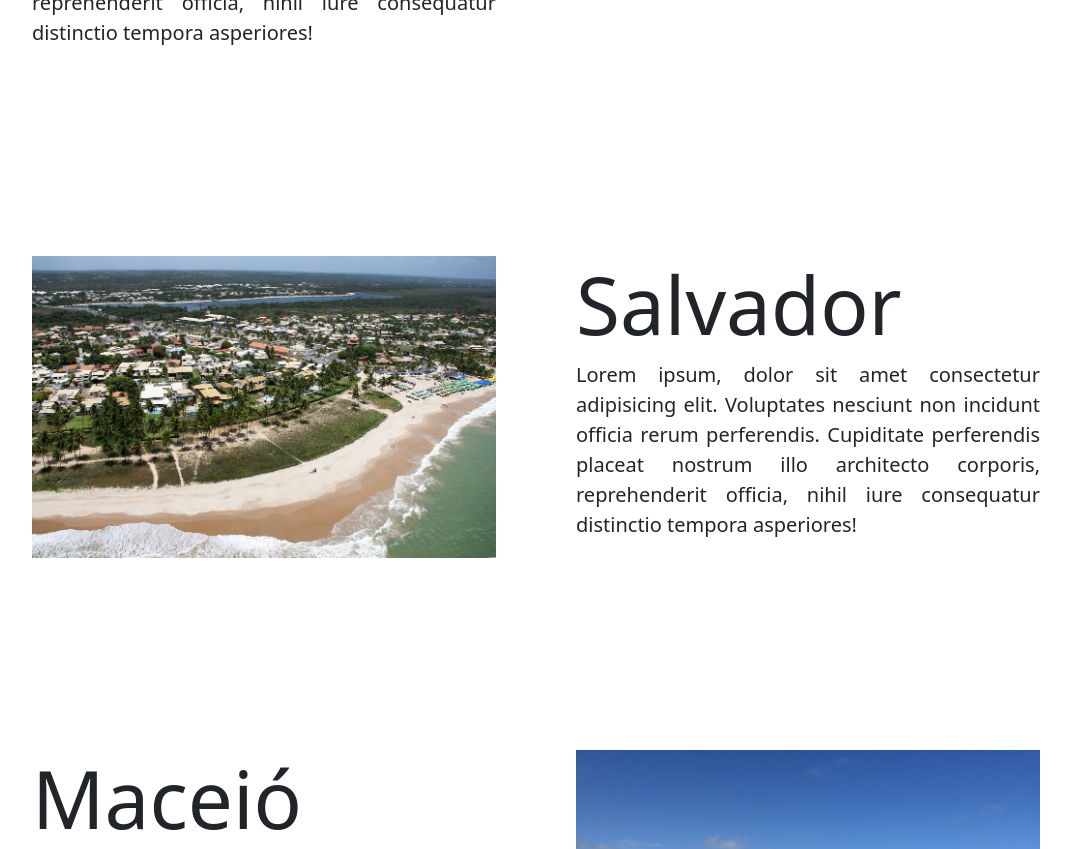
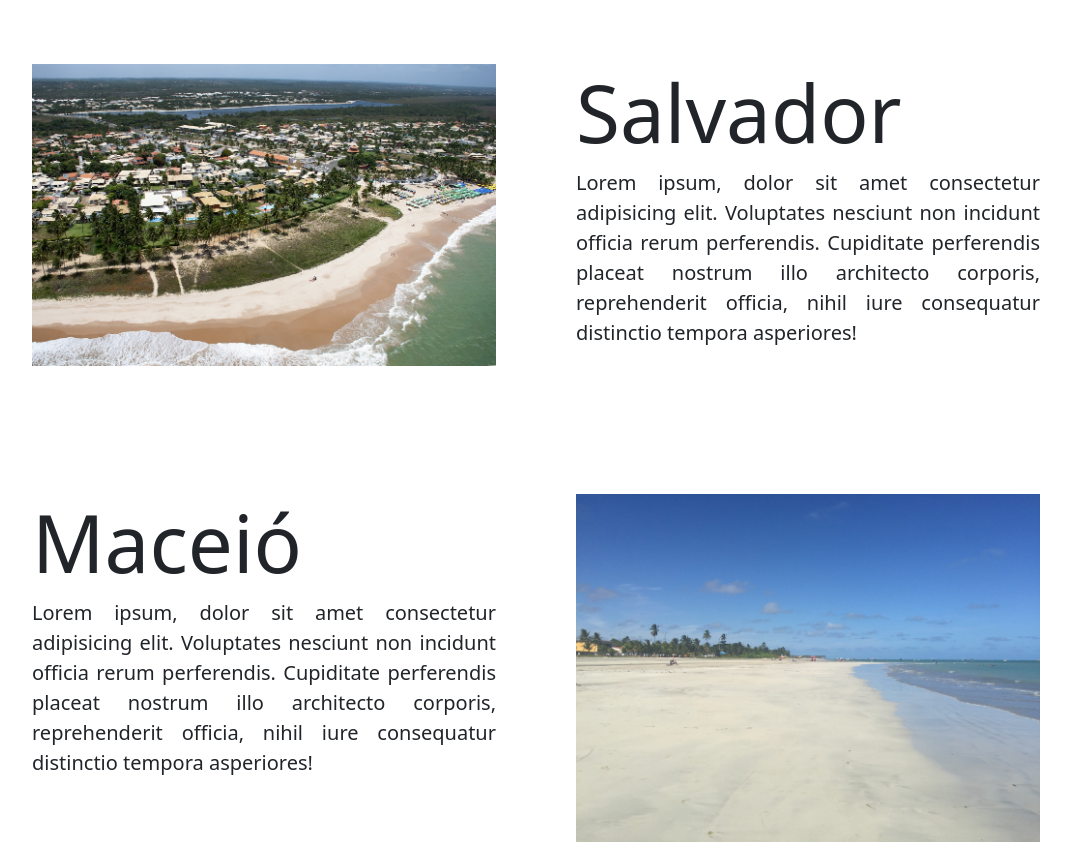
Before and after one commit to danielccosta9/Beach-of-Brazil, a plain HTML site: page index.html in a window 1280 px wide. Shown: the part 1640-2489 px from the top of the page, without its empty margins (104-1175 px from the left). Drawn offline with nearby package versions, Linux system fonts and the light colour scheme.

Commit message:
Update index.css

```diff
--- a/index.css
+++ b/index.css
@@ -1,3 +1,7 @@
+.carousel{
+    width: 100%;
+}
+
 .carousel-item{
     position: absolute;
     top: 0;
@@ -6,16 +10,12 @@
     height: 32rem;
 }
 
-.redondas, .top, footer{
-    margin-top: 10rem;
-}
-
 .marketing .col-lg-4{
     margin-bottom: 1.5rem;
     text-align: center;
 }
 
-.praias {
+.praias, .redondas, .top, footer {
     margin-top: 6em;
     margin-left: 6em;
     width: 85%;
```
